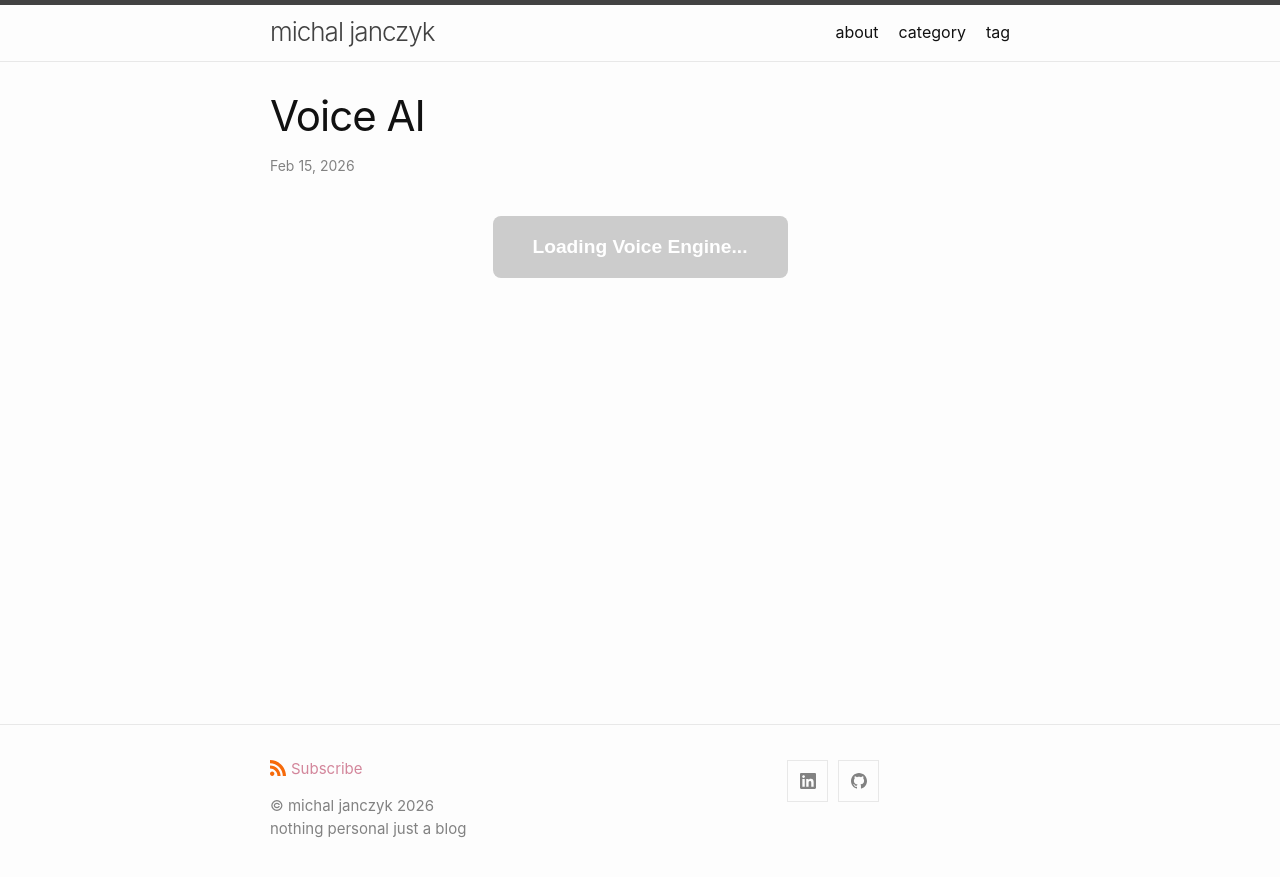
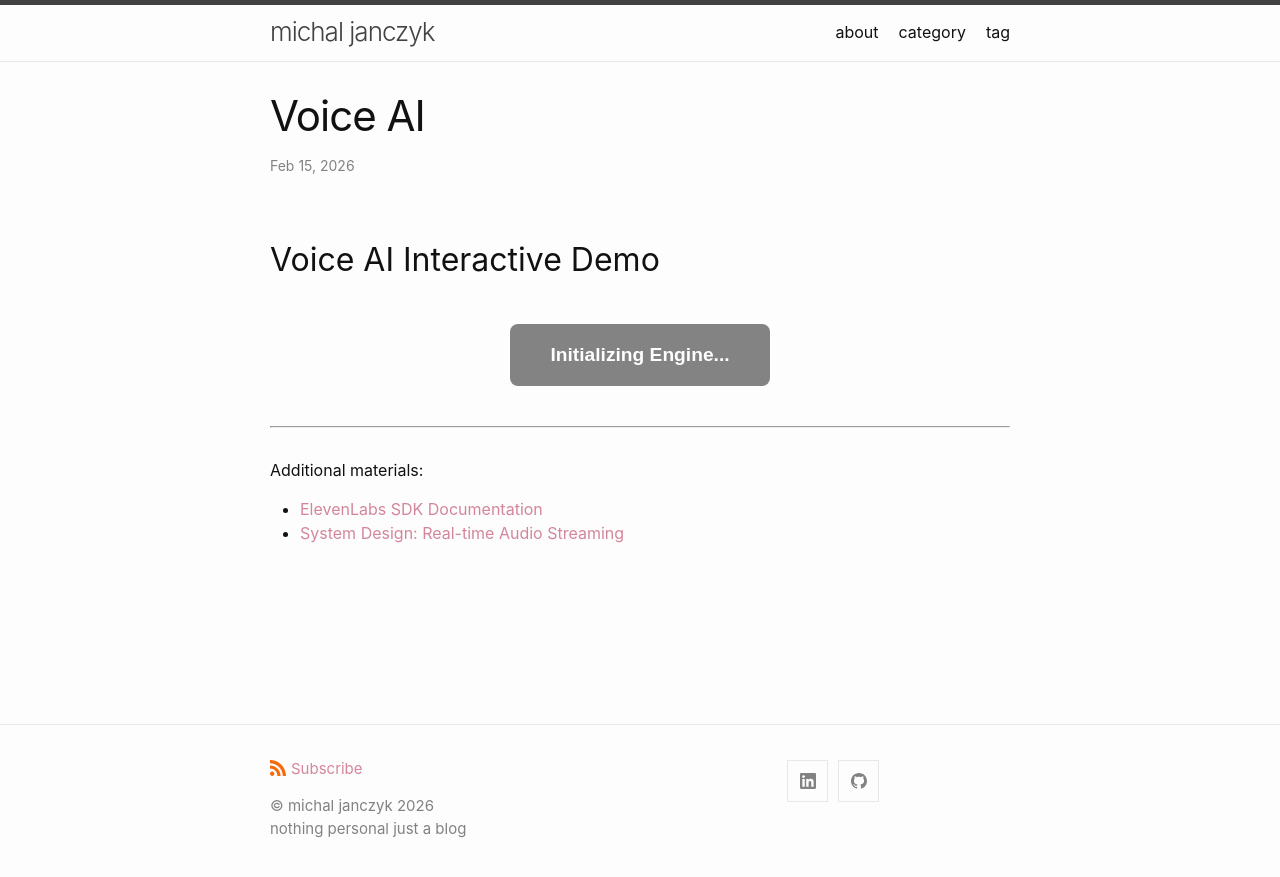
Before and after one commit to michal0janczyk/michaljanczyk.github.io, a Jekyll site: the page built from _posts/system_design/2026-02-15-voice-ai.markdown, in a window 1280 px wide. Shown: the top 877 px of the page. Built offline with Jekyll 4.4.1, drawn with Linux system fonts in a browser that asks for light colours.

Commit message:
Voice AI if

```diff
--- a/_posts/system_design/2026-02-15-voice-ai.markdown
+++ b/_posts/system_design/2026-02-15-voice-ai.markdown
@@ -6,63 +6,80 @@ category: System Design
 tags: system_design
 ---
 
-<script src="https://unpkg.com/@elevenlabs/convai-sdk" type="text/javascript"></script>
+## Voice AI Interactive Demo
 
 <div style="margin: 40px 0; text-align: center;">
-    <button id="test-voice-btn" disabled style="
-        background-color: #cccccc;
+    <button id="test-voice-btn" style="
+        background-color: #333;
         color: #ffffff;
         border: none;
         padding: 20px 40px;
         font-size: 1.2rem;
         font-weight: 600;
         border-radius: 8px;
-        cursor: not-allowed;
+        cursor: wait;
         transition: all 0.3s ease;
+        opacity: 0.6;
     ">
-        Loading Voice Engine...
+        Initializing Engine...
     </button>
 </div>
 
+<script src="https://unpkg.com/@elevenlabs/convai-sdk" type="text/javascript"></script>
+
 <script>
-  const btn = document.getElementById('test-voice-btn');
-  let conversation;
+  (function() {
+    const btn = document.getElementById('test-voice-btn');
+    let conversation;
 
-  // Wait for the SDK to be available globally
-  const checkSDK = setInterval(() => {
-    if (window.ElevenLabsConvAI) {
-      clearInterval(checkSDK);
-      btn.disabled = false;
-      btn.textContent = "Click to Speak with AI";
-      btn.style.backgroundColor = "#00D1FF";
-      btn.style.cursor = "pointer";
-      btn.style.boxShadow = "0 4px 14px rgba(0, 209, 255, 0.3)";
+    // Recursive check to solve the 'undefined' error
+    function activateButton() {
+      if (window.ElevenLabsConvAI) {
+        btn.textContent = "Click to Speak with AI";
+        btn.style.backgroundColor = "#00D1FF";
+        btn.style.cursor = "pointer";
+        btn.style.opacity = "1";
+        btn.style.boxShadow = "0 4px 14px rgba(0, 209, 255, 0.3)";
+        console.log("ElevenLabs SDK Ready.");
+      } else {
+        setTimeout(activateButton, 100);
+      }
     }
-  }, 100);
 
-  btn.onclick = async () => {
-    if (!conversation) {
-      try {
-        btn.textContent = "Connecting...";
+    activateButton();
 
-        conversation = await window.ElevenLabsConvAI.Conversation.startSession({
-          agentId: "agent_4601khceyk26ebb9rbdrx4kvbn4b",
-          onConnect: () => {
-            btn.textContent = "End Conversation";
-            btn.style.backgroundColor = "#FF3B30";
-          },
-          onDisconnect: () => {
-            conversation = null;
-            btn.textContent = "Click to Speak with AI";
-            btn.style.backgroundColor = "#00D1FF";
-          }
-        });
-      } catch (err) {
-        console.error("Connection Error:", err);
-        btn.textContent = "Error: Check Allowlist";
+    btn.onclick = async () => {
+      // Final safety check
+      if (!window.ElevenLabsConvAI) return;
+
+      if (!conversation) {
+        try {
+          btn.textContent = "Connecting...";
+
+          conversation = await window.ElevenLabsConvAI.Conversation.startSession({
+            agentId: "agent_4601khceyk26ebb9rbdrx4kvbn4b",
+            onConnect: () => {
+              btn.textContent = "Stop Session";
+              btn.style.backgroundColor = "#FF3B30";
+            },
+            onDisconnect: () => {
+              conversation = null;
+              btn.textContent = "Click to Speak with AI";
+              btn.style.backgroundColor = "#00D1FF";
+            }
+          });
+        } catch (err) {
+          console.error("Connection Error:", err);
+          btn.textContent = "Check Allowlist";
+        }
+      } else {
+        await conversation.endSession();
       }
-    } else {
-      await conversation.endSession();
-    }
-  };
+    };
+  })();
 </script>
+
+---
+Additional materials:
+- [ElevenLabs SDK Documentation](https://elevenlabs.io/docs/conversational-ai/sdk)
+- [System Design: Real-time Audio Streaming](https://michaljanczyk.com/category/system-design)
```
